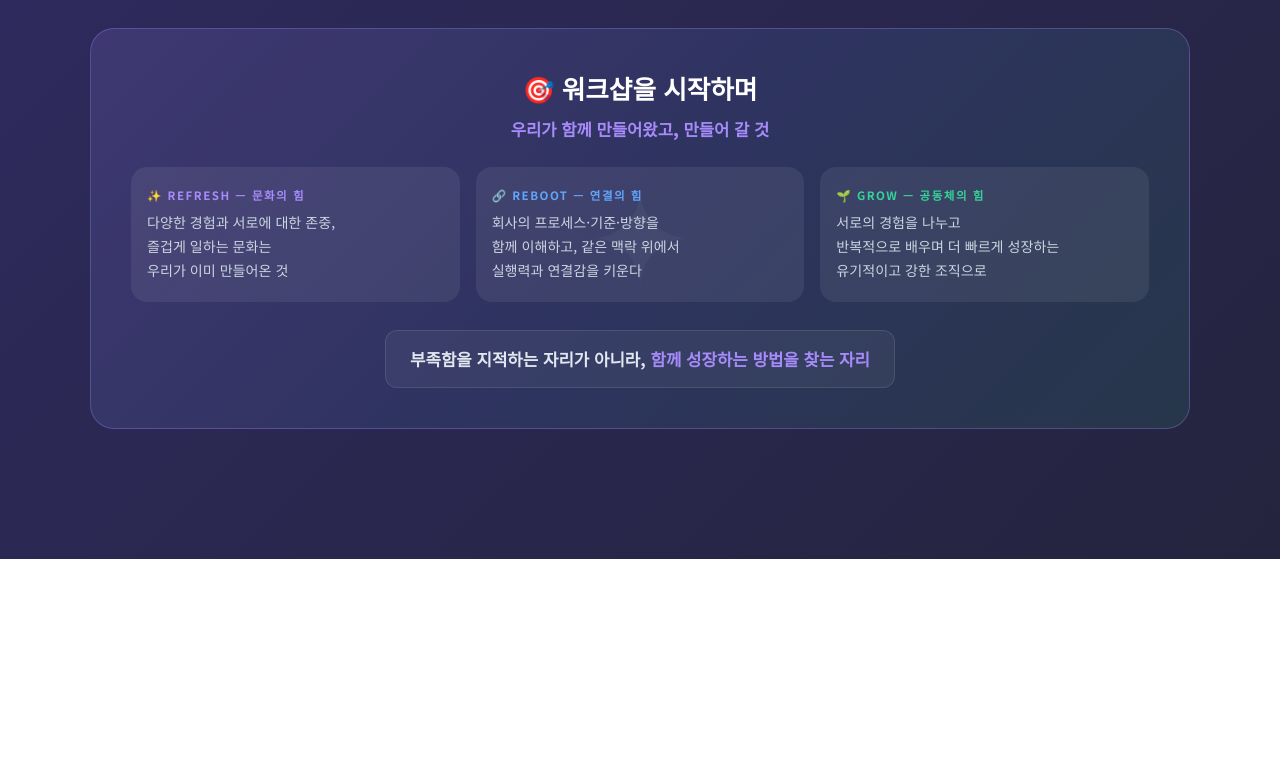
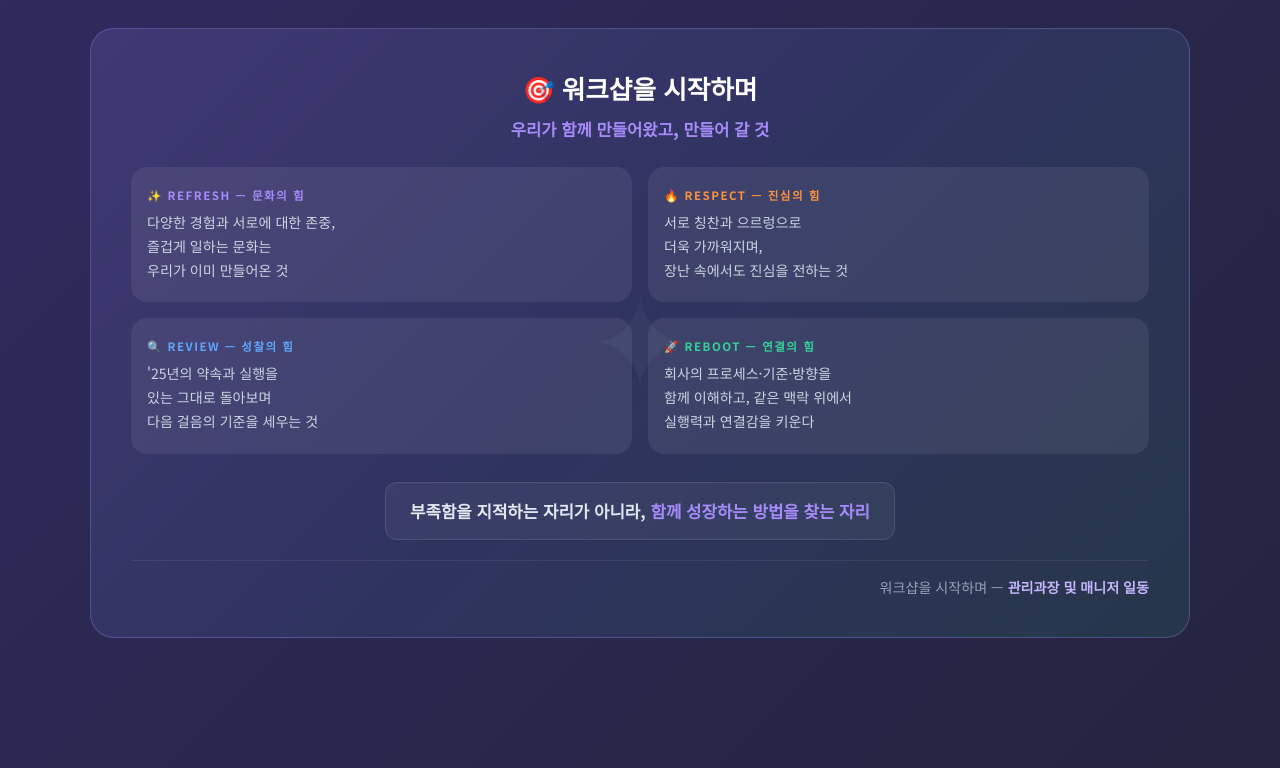
Before and after one commit to 9realous-star/workshop, a website: page index.html in a window 1280 px wide. Shown: the part 2621-3389 px from the top of the page. Before the commit the page ends 3180 px from the top, so only its background shows below. Drawn offline with Linux system fonts and the light colour scheme.

Commit message:
Complete the R² + R² set in index.html's closing section
"워크샵을 시작하며" now shows all 4 catchphrase terms (Refresh,
Respect, Review, Reboot) instead of 3 (which included an unrelated
"GROW" card). Added a Respect card and swapped GROW for a proper
Review card, and signed the section "관리과장 및 매니저 일동".

```diff
--- a/index.html
+++ b/index.html
@@ -101,10 +101,10 @@ body{font-family:'Noto Sans KR',sans-serif;background:linear-gradient(135deg,#0f
 .final{background:linear-gradient(135deg,rgba(167,139,250,.15),rgba(96,165,250,.1),rgba(52,211,153,.1));border:1px solid rgba(167,139,250,.3);border-radius:24px;padding:40px;text-align:center;margin-bottom:30px;position:relative;overflow:hidden}
 .final::after{content:'✦';position:absolute;font-size:8em;opacity:.03;top:50%;left:50%;transform:translate(-50%,-50%)}
 .final h2{font-size:1.6em;font-weight:900;color:#fff;margin-bottom:24px}
-.ggrid{display:grid;grid-template-columns:repeat(3,1fr);gap:16px;margin-bottom:28px;position:relative;z-index:1}
+.ggrid{display:grid;grid-template-columns:repeat(2,1fr);gap:16px;margin-bottom:28px;position:relative;z-index:1}
 .gc{background:rgba(255,255,255,.07);border-radius:16px;padding:20px 16px;text-align:left}
 .gcl{font-size:.72em;letter-spacing:1.5px;font-weight:700;margin-bottom:8px}
-.gcp .gcl{color:#a78bfa}.gcb .gcl{color:#60a5fa}.gcg .gcl{color:#34d399}
+.gcp .gcl{color:#a78bfa}.gcb .gcl{color:#60a5fa}.gcg .gcl{color:#34d399}.gco .gcl{color:#fb923c}
 .gct{font-size:.88em;color:#cbd5e1;line-height:1.7}
 .ftag{position:relative;z-index:1;font-size:1.05em;color:#e2e8f0;font-weight:700;padding:16px 24px;background:rgba(255,255,255,.05);border-radius:12px;display:inline-block;border:1px solid rgba(255,255,255,.1)}
 .ftag span{color:#a78bfa}
@@ -253,10 +253,12 @@ body{font-family:'Noto Sans KR',sans-serif;background:linear-gradient(135deg,#0f
   <h2>🎯 워크샵을 시작하며<br><span style="font-size:.65em;color:#a78bfa">우리가 함께 만들어왔고, 만들어 갈 것</span></h2>
   <div class="ggrid">
     <div class="gc gcp"><div class="gcl">✨ REFRESH — 문화의 힘</div><div class="gct">다양한 경험과 서로에 대한 존중,<br>즐겁게 일하는 문화는<br>우리가 이미 만들어온 것</div></div>
-    <div class="gc gcb"><div class="gcl">🔗 REBOOT — 연결의 힘</div><div class="gct">회사의 프로세스·기준·방향을<br>함께 이해하고, 같은 맥락 위에서<br>실행력과 연결감을 키운다</div></div>
-    <div class="gc gcg"><div class="gcl">🌱 GROW — 공동체의 힘</div><div class="gct">서로의 경험을 나누고<br>반복적으로 배우며 더 빠르게 성장하는<br>유기적이고 강한 조직으로</div></div>
+    <div class="gc gco"><div class="gcl">🔥 RESPECT — 진심의 힘</div><div class="gct">서로 칭찬과 으르렁으로<br>더욱 가까워지며,<br>장난 속에서도 진심을 전하는 것</div></div>
+    <div class="gc gcb"><div class="gcl">🔍 REVIEW — 성찰의 힘</div><div class="gct">'25년의 약속과 실행을<br>있는 그대로 돌아보며<br>다음 걸음의 기준을 세우는 것</div></div>
+    <div class="gc gcg"><div class="gcl">🚀 REBOOT — 연결의 힘</div><div class="gct">회사의 프로세스·기준·방향을<br>함께 이해하고, 같은 맥락 위에서<br>실행력과 연결감을 키운다</div></div>
   </div>
   <div class="ftag">부족함을 지적하는 자리가 아니라, <span>함께 성장하는 방법을 찾는 자리</span></div>
+  <div class="lfrm">워크샵을 시작하며 — <b>관리과장 및 매니저 일동</b></div>
 </div>
 </div>
 
```
